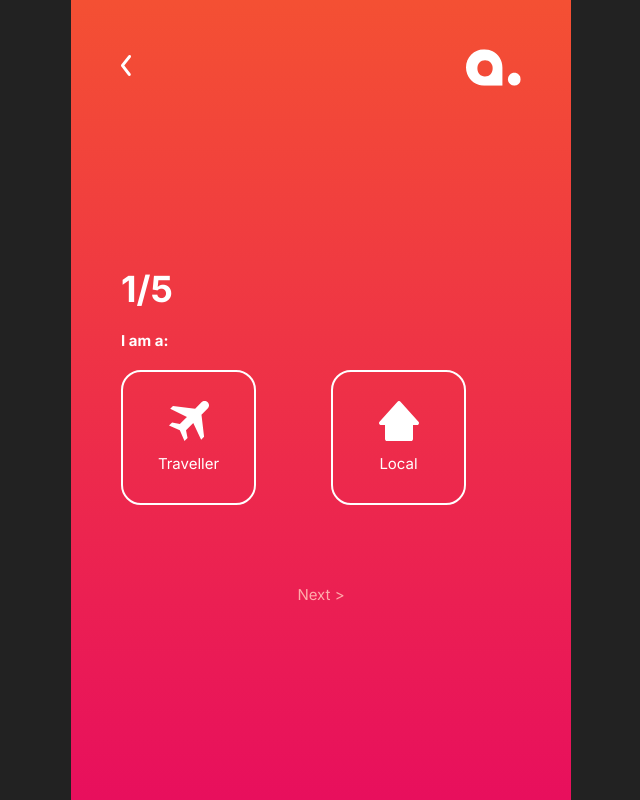
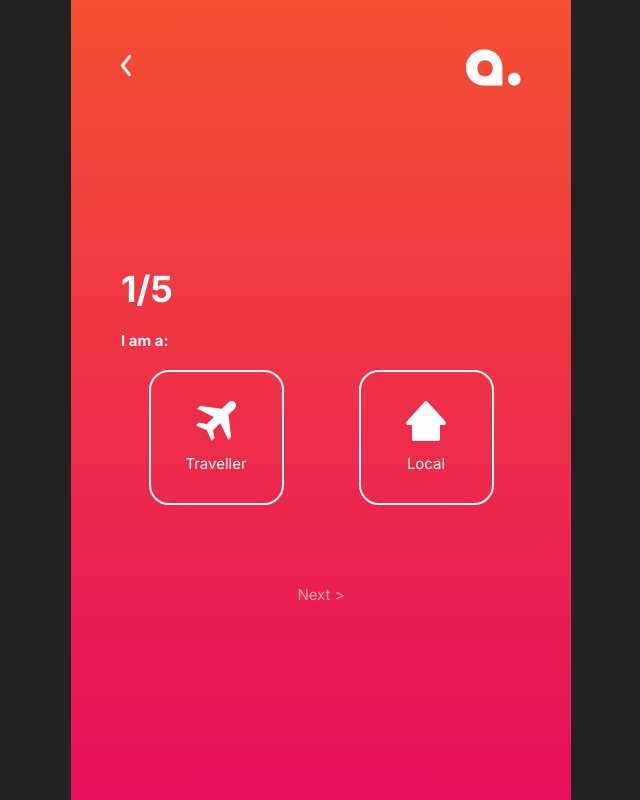
Before and after one commit to JamieBurridge/Dakee, a Next.js app: page /questionaire in a window 1280 px wide. Shown: the whole page, without its empty margins (319-959 px from the left). Built offline with nearby package versions, Linux system fonts and the light colour scheme.

Commit message:
layout: questionaire options alignment fix

```diff
--- a/components/QuestionaireOption/QuestionaireOption.module.scss
+++ b/components/QuestionaireOption/QuestionaireOption.module.scss
@@ -3,6 +3,8 @@
   align-items: center;
   justify-content: center;
   flex-direction: column;
+  justify-self: center;
+
   gap: 13px;
 
   height: 135px;
--- a/pages/questionaire/index.module.scss
+++ b/pages/questionaire/index.module.scss
@@ -23,6 +23,7 @@
 
     .options_grid {
       display: grid;
+      justify-content: center;
       padding-bottom: 80px;
 
       .inputOption {
--- a/pages/questionaire/index.tsx
+++ b/pages/questionaire/index.tsx
@@ -25,7 +25,9 @@ export default function questionaire() {
           className={styles.options_grid}
           style={{
             gridTemplateColumns: `${
-              step === 3 ? "repeat(1, 1fr)" : "repeat(2, 1fr)"
+              step === 3
+                ? "repeat(1, 1fr)"
+                : "repeat(auto-fit, minmax(120px, 1fr))"
             }`,
             gap: `${step === 3 ? "80px" : "20px"}`,
           }}
```
